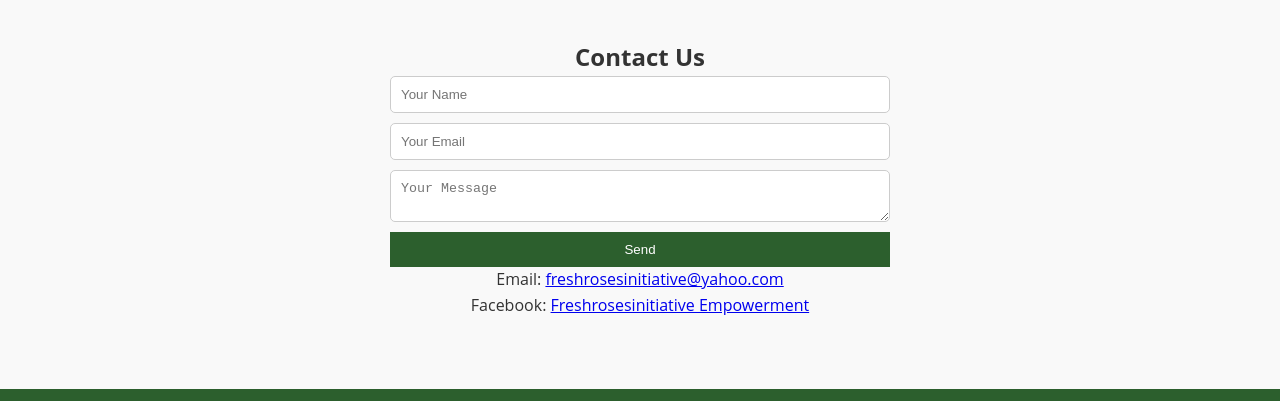
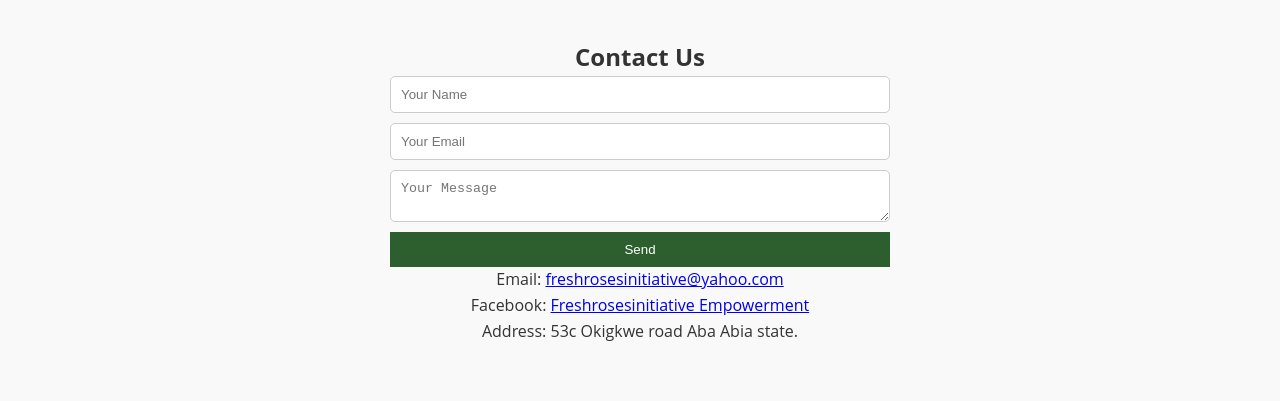
Before and after one commit to infojobport06-prog/freshrose, a plain HTML site: page contact.html in a window 1280 px wide. Shown: the part 80-481 px from the top of the page. Drawn offline with Linux system fonts and the light colour scheme.

Commit message:
Add files via upload

```diff
--- a/contact.html
+++ b/contact.html
@@ -39,6 +39,7 @@
         Freshrosesinitiative Empowerment
       </a>
     </p>
+    <p>Address: 53c Okigkwe road Aba Abia state.</p>
   </section>
 
   <footer>
```
